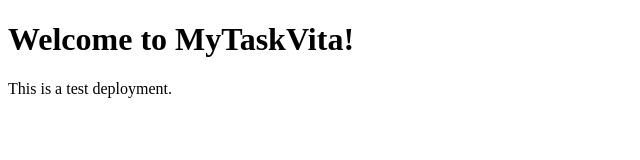
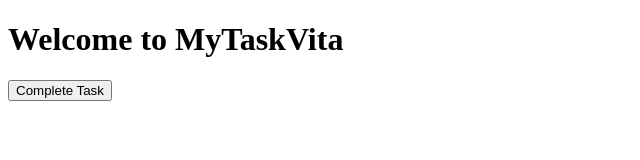
Before and after one commit to jiny119/Check, a plain HTML site: page index.html in a window 1280 px wide. Shown: the whole page, without its empty margins (0-640 px from the left). Drawn offline with Linux system fonts and the light colour scheme.

Commit message:
Add files via upload

```diff
--- a/index.html
+++ b/index.html
@@ -4,13 +4,16 @@
     <meta charset="UTF-8">
     <meta name="viewport" content="width=device-width, initial-scale=1.0">
     <title>MyTaskVita</title>
+    <link rel="stylesheet" href="static/css/style.css">
 </head>
 <body>
-    <h1>Welcome to MyTaskVita!</h1>
-    <p>This is a test deployment.</p>
-
-    <script>
-        console.log("Deployment is working fine!");
-    </script>
+    <header>
+        <h1>Welcome to MyTaskVita</h1>
+    </header>
+    <main>
+        <button onclick="completeTask()">Complete Task</button>
+        <p id="task-message"></p>
+    </main>
+    <script src="static/js/script.js"></script>
 </body>
 </html>
```
